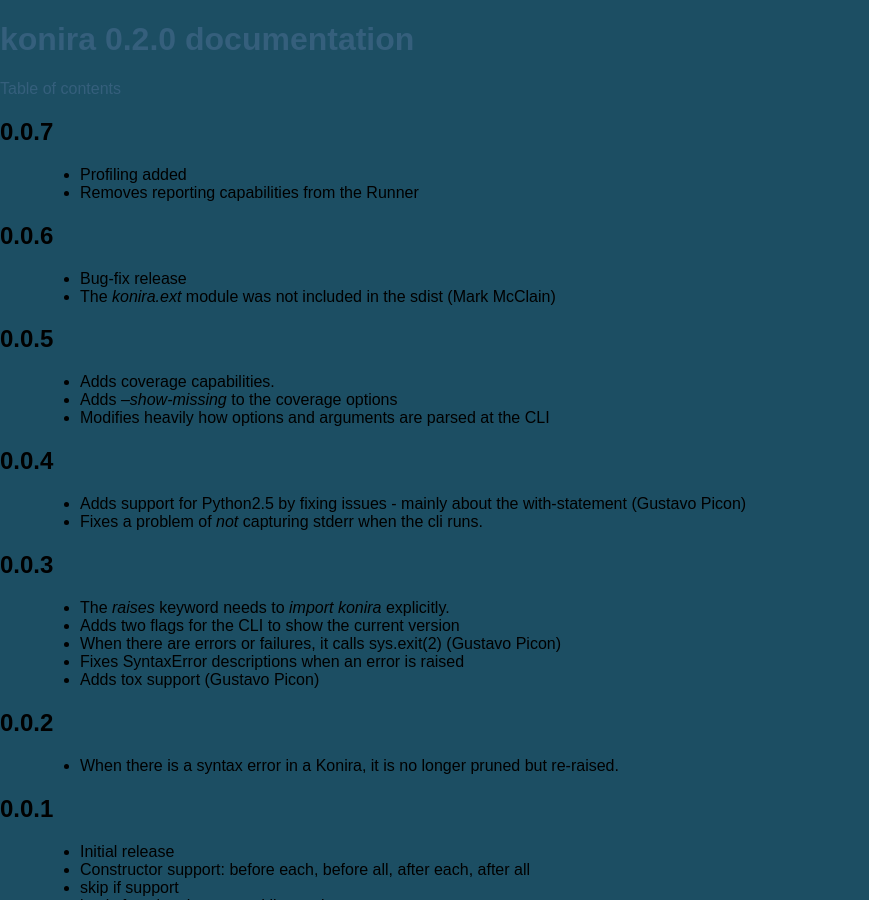
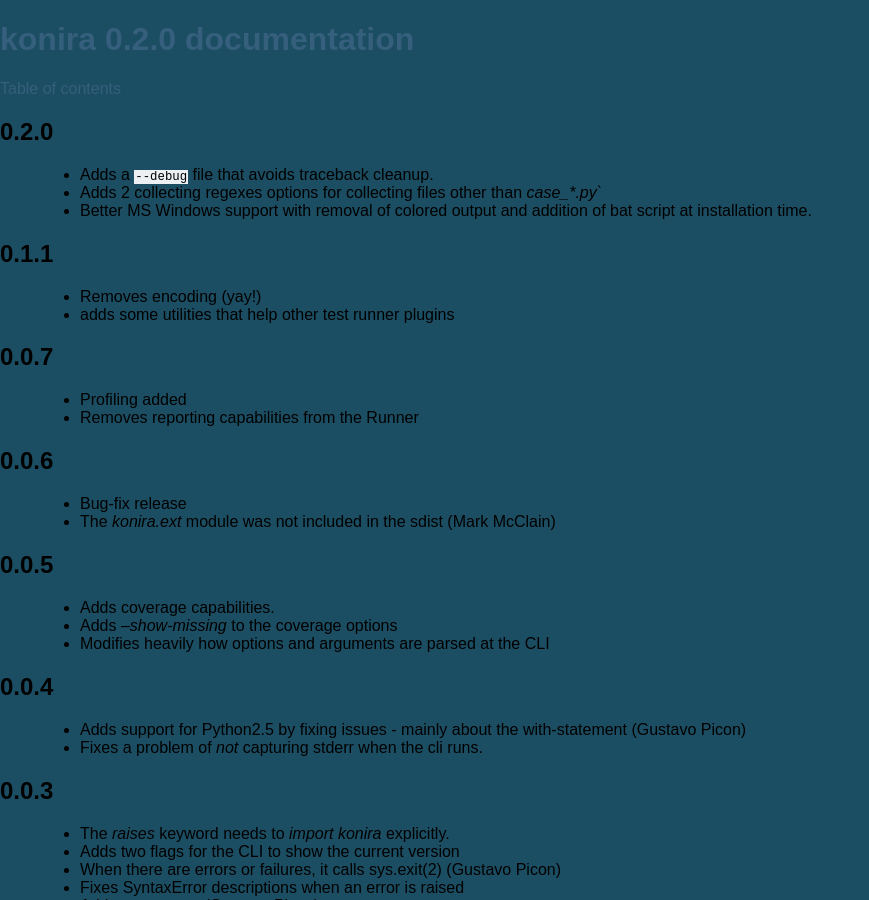
Before and after one commit to alfredodeza/konira, a Sphinx documentation site: the page built from docs/changelog.rst, in a window 1280 px wide and 900 px high. Shown: the whole window, without its empty margins (0-869 px from the left). Built offline with Sphinx 7.4.7, drawn with Linux system fonts in a browser that asks for light colours.

Commit message:
adding changelog docs

```diff
--- a/docs/changelog.rst
+++ b/docs/changelog.rst
@@ -1,4 +1,17 @@
 .. _changelog:
+
+0.2.0
+-----
+ * Adds a ``--debug`` file that avoids traceback cleanup.
+ * Adds 2 collecting regexes options for collecting files other than
+   `case_*.py``
+ * Better MS Windows support with removal of colored output and addition of
+   bat script at installation time.
+
+0.1.1
+-----
+ * Removes encoding (yay!)
+ * adds some utilities that help other test runner plugins
 
 0.0.7
 -----
```
